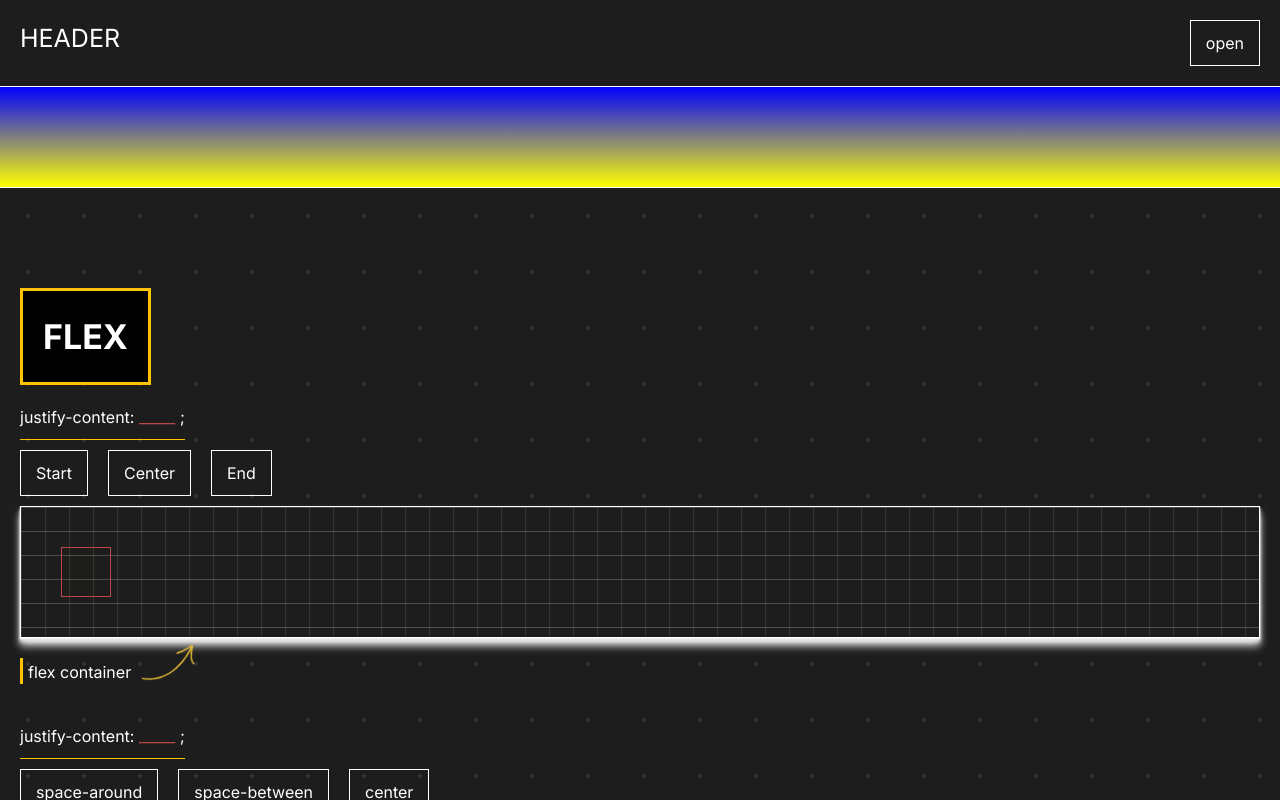
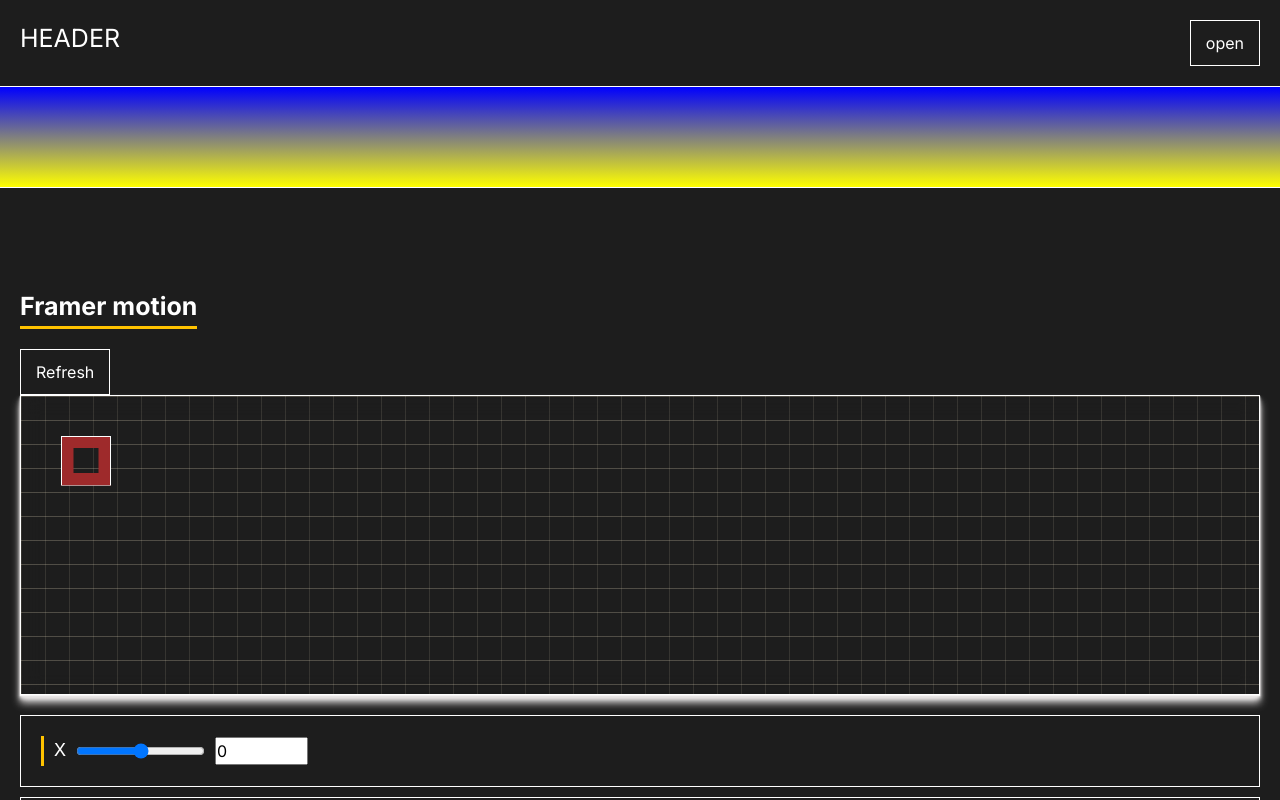
Before and after one commit to Andriikryl/css-visualizer, a Next.js app: page / in a window 1280 px wide. Shown: the top 800 px of the page. Built offline with nearby package versions, Linux system fonts and the light colour scheme.

Commit message:
add framer starter

```diff
--- a/src/app/page.tsx
+++ b/src/app/page.tsx
@@ -1,5 +1,6 @@
 import BoxSize from "@/components/boxSize/BoxSize";
 import FlexBlock from "@/components/flex/FlexBlock";
+import Framer from "@/components/framer/Framer";
 import Hero from "@/components/hero/Hero";
 import Margins from "@/components/margins/Margins";
 
@@ -7,6 +8,7 @@ export default function Home() {
   return (
     <>
       <Hero />
+      <Framer />
       <FlexBlock />
       <BoxSize />
       <Margins />
--- /dev/null
+++ b/src/components/framer/Framer.tsx
@@ -0,0 +1,15 @@
+import React from "react";
+import { Container } from "../container/Container";
+import style from "./style.module.css";
+import Starter from "./starter/Starter";
+
+export default function Framer() {
+  return (
+    <section className={style.framer__section}>
+      <Container>
+        <h3 className={style.framer__title}>Framer motion</h3>
+        <Starter />
+      </Container>
+    </section>
+  );
+}
--- /dev/null
+++ b/src/components/framer/starter/InputFrame.tsx
@@ -0,0 +1,36 @@
+import style from "./style.module.css";
+interface InputProps {
+  children: string;
+  value: number;
+  set: (newValue: number) => void;
+  min?: number;
+  max?: number;
+}
+
+export function InputFrame({
+  value,
+  children,
+  set,
+  min = -500,
+  max = 500,
+}: InputProps) {
+  return (
+    <label className={style.label__box}>
+      <code className={style.label}>{children}</code>
+      <input
+        value={value}
+        type="range"
+        min={min}
+        max={max}
+        onChange={(e) => set(parseFloat(e.target.value))}
+      />
+      <input
+        type="number"
+        value={value}
+        min={min}
+        max={max}
+        onChange={(e) => set(parseFloat(e.target.value) || 0)}
+      />
+    </label>
+  );
+}
--- /dev/null
+++ b/src/components/framer/starter/Starter.tsx
@@ -0,0 +1,43 @@
+"use client";
+import React from "react";
+import { MainField } from "@/components/mainField/MainField";
+import { useState } from "react";
+import { motion } from "framer-motion";
+import style from "./style.module.css";
+import { InputFrame } from "./InputFrame";
+import Button from "@/components/button/Button";
+
+export default function Starter() {
+  const [x, setX] = useState(0);
+  const [y, setY] = useState(0);
+  const [rotate, setRotate] = useState(0);
+  const resetValues = () => {
+    setX(0);
+    setY(0);
+    setRotate(0);
+  };
+
+  return (
+    <div>
+      <Button text="Refresh" onClick={resetValues} />
+      <MainField className={style.main__box}>
+        <motion.div
+          className={style.inner__box}
+          animate={{ x, y, rotate }}
+          transition={{ type: "spring" }}
+        />
+      </MainField>
+      <div className={style.input__group}>
+        <InputFrame value={x} set={setX}>
+          x
+        </InputFrame>
+        <InputFrame value={y} set={setY}>
+          y
+        </InputFrame>
+        <InputFrame value={rotate} set={setRotate} min={-180} max={180}>
+          rotate
+        </InputFrame>
+      </div>
+    </div>
+  );
+}
--- /dev/null
+++ b/src/components/framer/starter/style.module.css
@@ -0,0 +1,34 @@
+.inner__box{
+    width: 50px;
+    height: 50px;
+    border: 1px solid white;
+    background-color: #9e2a2b;
+    clip-path: polygon(0% 0%, 0% 100%, 25% 100%, 25% 25%, 75% 25%, 75% 75%, 25% 75%, 25% 100%, 100% 100%, 100% 0%);
+}
+
+.main__box{
+    min-height: 300px;
+    margin-block-end: 20px;
+}
+
+.input__group{
+    display: flex;
+    flex-direction: column;
+    gap: 10px;
+}
+
+.label{
+    color: white;
+    border-left: 3px solid #ffc300;
+    padding-inline-start: 10px;
+    text-transform: uppercase;
+    font-size: 20px;
+}
+
+.label__box{
+    display: flex;
+    align-items: center;
+    gap: 10px;
+    padding: 20px;
+    border: 1px solid white;
+}
--- /dev/null
+++ b/src/components/framer/style.module.css
@@ -0,0 +1,12 @@
+.framer__section{
+    border-bottom: 1px solid white;
+    padding-block: 100px;
+}
+
+.framer__title{
+    font-size: 25px;
+    color: white;
+    width: max-content;
+    border-bottom: 3px solid #ffc300;
+    margin-block-end: 20px;
+}
```
